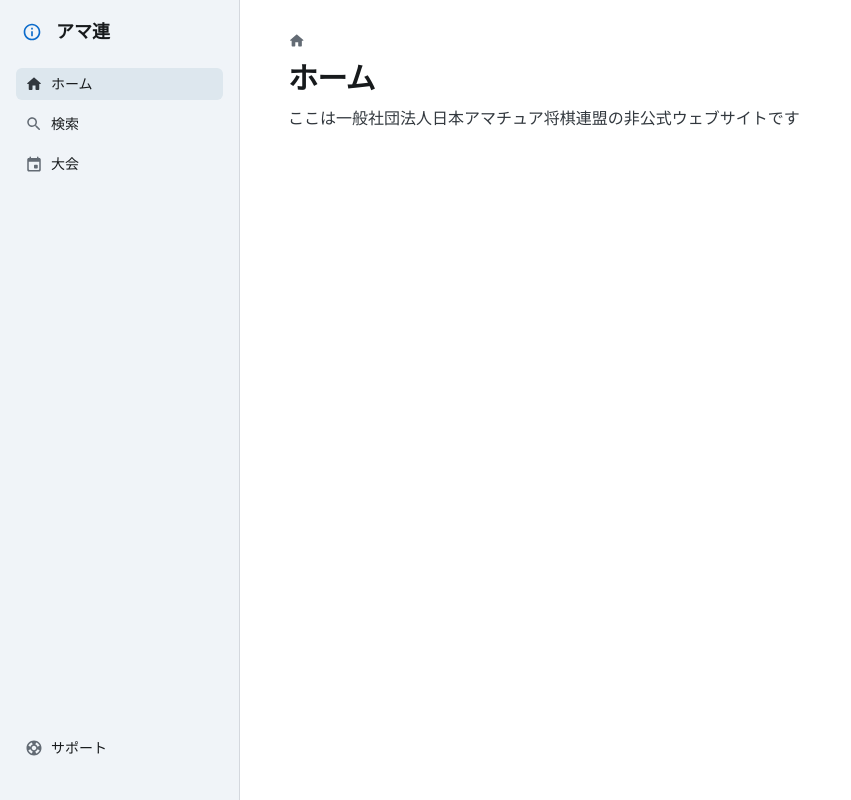
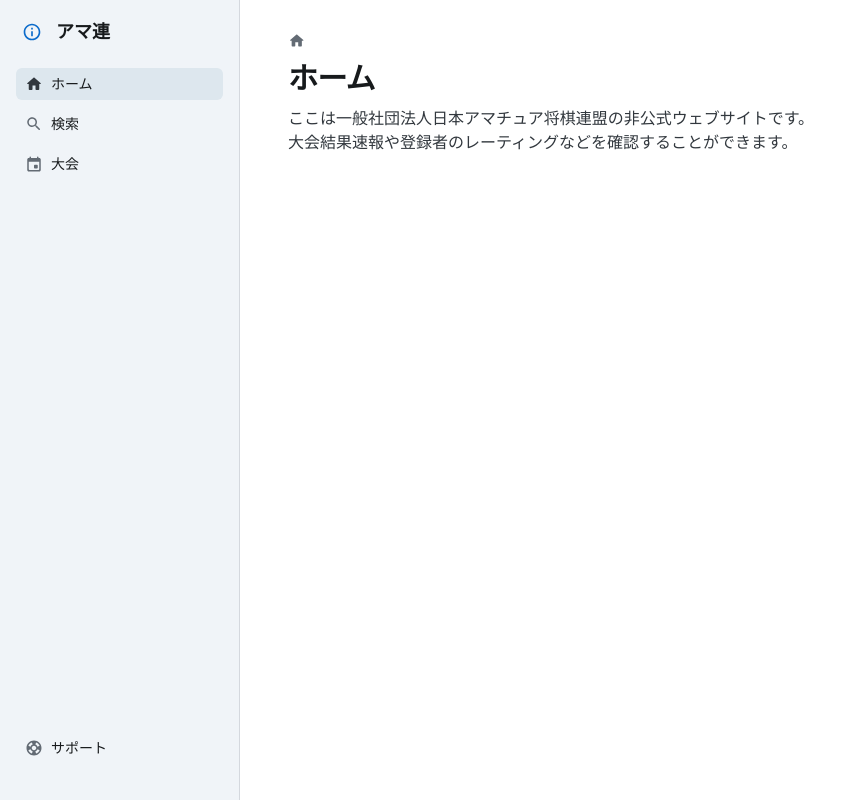
Before and after one commit to tkgstrator/amaren_modern_web, a React (Vite) app: page / in a window 1280 px wide. Shown: the whole page, without its empty margins (0-851 px from the left). Built offline with nearby package versions, Linux system fonts and the light colour scheme; what tailwindcss-safe-area would draw is missing.

Commit message:
feat(RootView): add additional information about tournament results and ratings

```diff
--- a/src/views/RootView.tsx
+++ b/src/views/RootView.tsx
@@ -6,7 +6,8 @@ const RootView: React.FC = () => {
     <>
       <NavigationHeader>
         <Box>
-          <Typography>ここは一般社団法人日本アマチュア将棋連盟の非公式ウェブサイトです</Typography>
+          <Typography>ここは一般社団法人日本アマチュア将棋連盟の非公式ウェブサイトです。</Typography>
+          <Typography>大会結果速報や登録者のレーティングなどを確認することができます。</Typography>
         </Box>
       </NavigationHeader>
     </>
```
